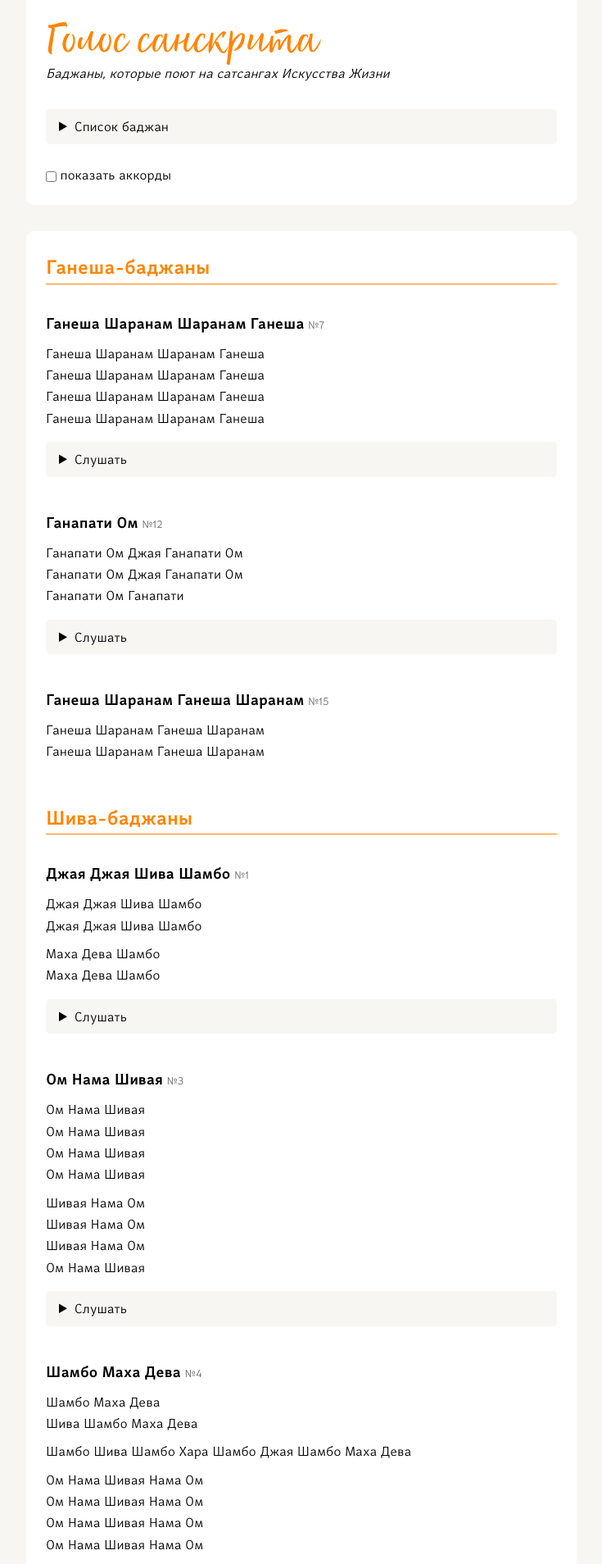
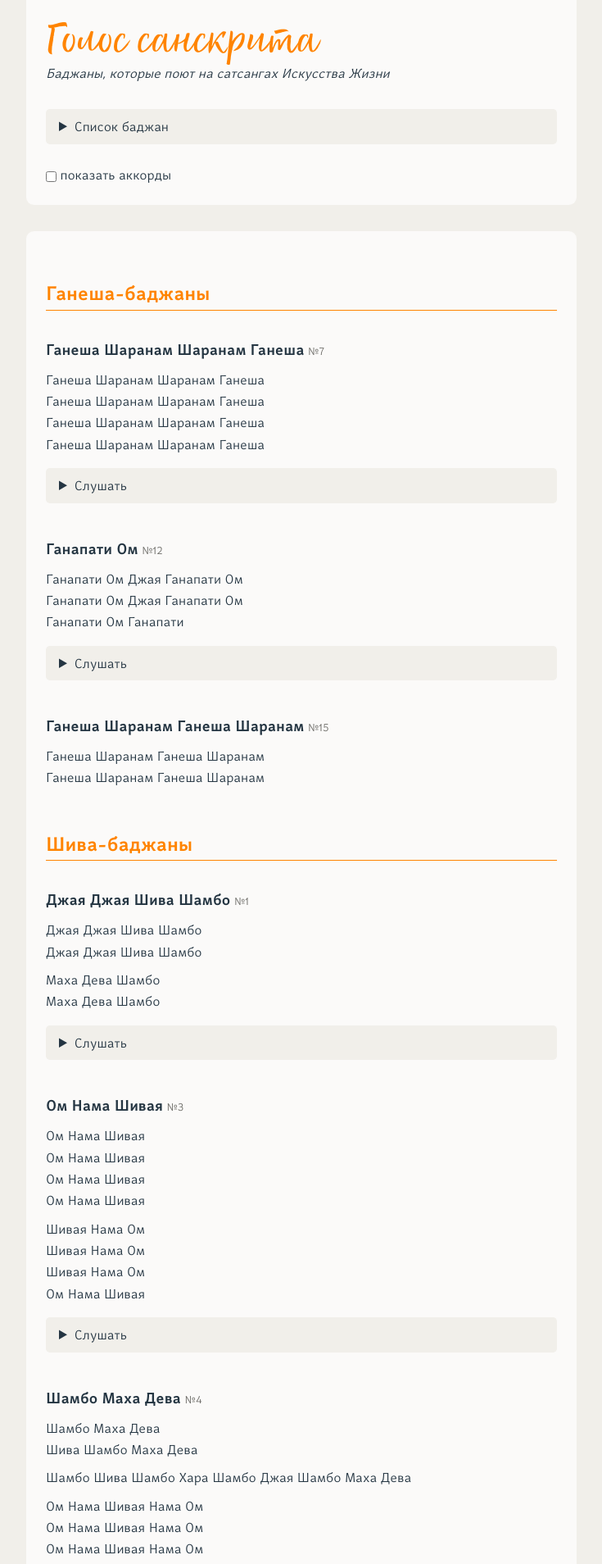
Before and after one commit to kuzmich/sanskritvoice, a Jekyll site: the page built from index.html, in a window 1280 px wide. Shown: the top 1908 px of the page at 82% size, without its empty margins (272-1007 px from the left). Built offline with Jekyll 4.4.1, drawn with Linux system fonts in a browser that asks for light colours.

Commit message:
feat: Сделал цвета текста и фона чуть менее контрастными

```diff
--- a/css/sv.css
+++ b/css/sv.css
@@ -5,30 +5,42 @@
     font-display: swap;
 }
 
+/* @font-face {
+    font-family: 'Certa Sans';
+    font-weight: 200 400;
+    src: url('../fonts/gen/certa_sans_extra_light.woff2') format('woff2');
+    font-display: swap;
+} */
+
 @font-face {
     font-family: 'Certa Sans';
-    font-weight: normal;
+    font-weight: 300 400;
     src: url('../fonts/gen/certa_sans_light.woff2') format('woff2');
     font-display: swap;
 }
 
 @font-face {
     font-family: 'Certa Sans';
-    font-weight: bold;
+    font-weight: 500 700;
     src: url('../fonts/gen/certa_sans_medium.woff2') format('woff2');
     font-display: swap;
 }
 
 :root {
-    --page-bg-c: hsl(45, 20%, 96%);  /* #f7f6f3 */
-    --content-bg-c: white;
+    --page-bg-c: hsl(45, 20%, 93%);
+    --content-bg-c: hsl(45, 20%, 98%);
+    --text-c: hsl(207, 30%, 20%);
     --header-c: #ff8400;
     --number-c: hsl(45, 2%, 41%);
     --raduis: 0.6rem;
+
     /* цвета из бренд-бука */
-    --2a3e4e-c: hsl(207, 30%, 24%); /* сизо-синий */
-    --acaba-c: hsl(45, 2%, 67%);  /* теплый серый #acaba8 */
-    --listen-bg-c: hsl(45, 20%, 96%);  /* теплый светло-серый #f7f6f3 */
+    /* сизо-синий - для дополнительного акцентного фона */
+    --2a3e4e-c: hsl(207, 30%, 24%);
+    /* теплый серый - для наборного шрифта (подписи, сноски), для разделительных линий */
+    --acaba8-c: hsl(45, 2%, 67%);
+    /* теплый светло-серый - для фона — когда нужно разбавить белый */
+    --f7f6f3-bg-c: hsl(45, 20%, 96%);
 }
 
 /* Сброс некоторых дефолтных стилей */
@@ -46,15 +58,16 @@
 body {
     max-width: 42rem;
     margin-inline: auto;
-    font-family: 'Certa Sans', Arial, Helvetica, sans-serif;
+    font-family: 'Certa Sans', system-ui, sans-serif;
     font-size: 1.1rem;
     line-height: 1.5;
+    color: var(--text-c);
     background-color: var(--page-bg-c);
 }
 
 header, main {
     padding: 1.5rem;
-    background-color: white;
+    background-color: var(--content-bg-c);
 }
 
 /* Вертикальные расстояния */
@@ -82,6 +95,10 @@ header > nav {
 /* между категориями */
 main > * + * {
     margin-block-start: 3rem;
+}
+
+main > :first-child {
+    margin-block-start: 2rem;
 }
 
 /* между баджанами */
@@ -119,9 +136,10 @@ header {
 }
 
 header .site-name {
-    font-family: 'Art of Living Script', serif;
+    font-family: 'Art of Living Script', Didot, 'Bodoni MT', 'Noto Serif Display', 'URW Palladio L', P052, Sylfaen, serif;
     font-weight: 500;
     font-size: 3.5rem;
+    /* size-adjust: 50%; */
     line-height: 0.8;
     color: var(--header-c);
 }
```
Also changed, not shown: fonts/gen/certa_sans_extra_light.woff2 (added).
